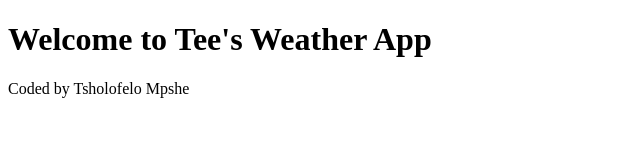
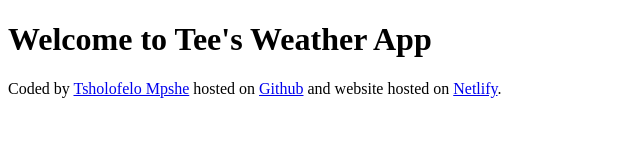
Before and after one commit to Tsholos-lab/Tee-s-weather-app, a plain HTML site: page index.html in a window 1280 px wide. Shown: the whole page, without its empty margins (0-640 px from the left). Drawn offline with Linux system fonts and the light colour scheme.

Commit message:
Added links on footer

```diff
--- a/index.html
+++ b/index.html
@@ -8,5 +8,16 @@
   <body>
     <h1>Welcome to Tee's Weather App</h1>
   </body>
-  <footer>Coded by Tsholofelo Mpshe</footer>
+  <footer>
+    Coded by
+    <a href="https://github.com/tsholos-lab" target="_blank"
+      >Tsholofelo Mpshe</a
+    >
+    hosted on
+    <a href="https://github.com/Tsholos-lab/Tee-s-weather-app" target="_blank"
+      >Github</a
+    >
+    and website hosted on
+    <a href="https://teesweather.netlify.app/" target="_blank">Netlify</a>.
+  </footer>
 </html>
```
